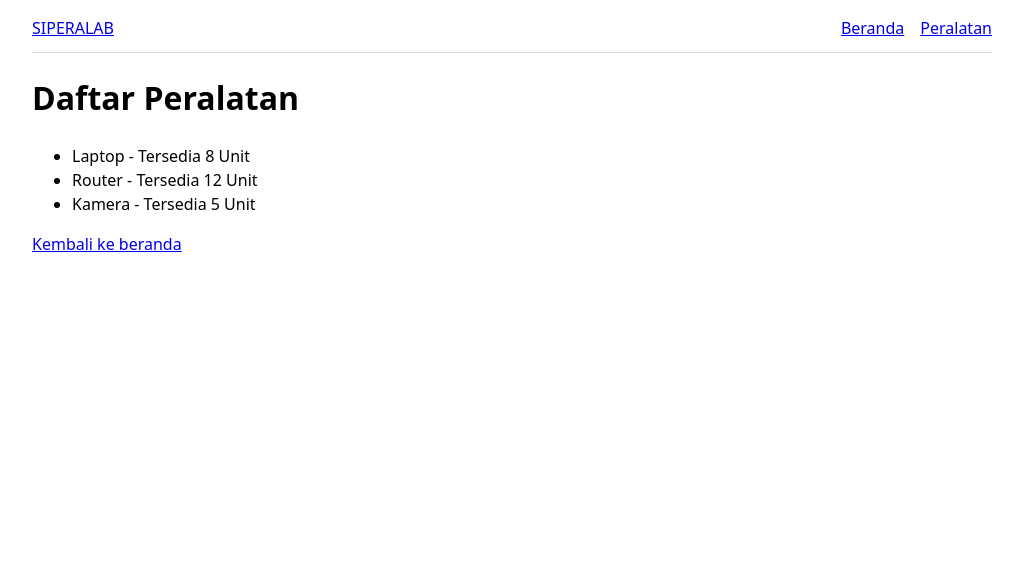
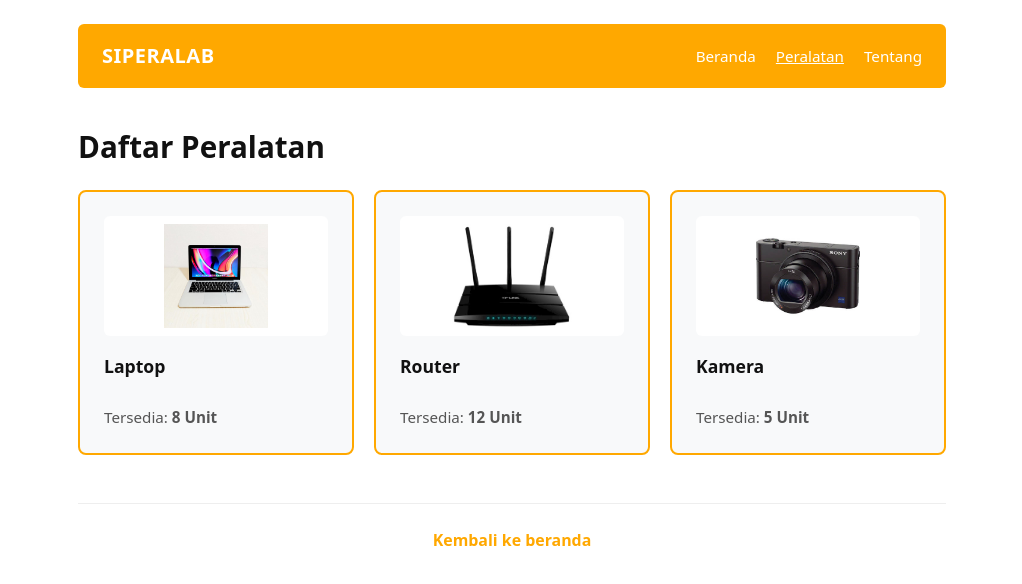
Before and after one commit to felfeit/SIPERALAB-komweb, a website built with Vite: page frontend/peralatan.html in a window 1280 px wide. Shown: the whole page, without its empty margins (128-1150 px from the left). Built offline with nearby package versions, Linux system fonts and the light colour scheme.

Commit message:
feat: tambah halaman tentang, tambah gambar pada halaman peralatan, modifikasi styles.css

```diff
--- a/frontend/peralatan.html
+++ b/frontend/peralatan.html
@@ -4,33 +4,51 @@
     <meta charset="UTF-8">
     <meta name="viewport" content="width=device-width, initial-scale=1.0">
     <meta name="description" content="Daftar peralatan SIPERALAB">
-
     <title>SIPERALAB | Peralatan</title>
 
     <link rel="stylesheet" href="/src/styles.css">
+    <link rel="icon" type="image/x-icon" href="/images/siperalab-favicon.png">
 </head>
 <body>
     <header class="site-header">
         <a href="/" class="brand">SIPERALAB</a>
-
         <nav aria-label="Navigasi utama">
             <a href="/">Beranda</a>
-            <a href="/peralatan.html">Peralatan</a>
+            <a href="/peralatan.html" class="active">Peralatan</a>
+            <a href="/tentang.html">Tentang</a>
         </nav>
     </header>
 
     <main>
-        <h1>Daftar Peralatan</h1>
+        <h1 class="hero-title">Daftar Peralatan</h1>
 
-        <ul>
-            <li>Laptop - Tersedia 8 Unit</li>
-            <li>Router - Tersedia 12 Unit</li>
-            <li>Kamera - Tersedia 5 Unit</li>
-        </ul>
+        <section class="card-grid">
+            <div class="card">
+                <div class="card-img-container">
+                    <img src="/images/laptop.jpg" alt="Gambar Laptop" class="card-img">
+                </div>
+                <h3>Laptop</h3>
+                <p>Tersedia: <strong>8 Unit</strong></p>
+            </div>
+            <div class="card">
+                <div class="card-img-container">
+                    <img src="/images/router.jpg" alt="Gambar Router" class="card-img">
+                </div>
+                <h3>Router</h3>
+                <p>Tersedia: <strong>12 Unit</strong></p>
+            </div>
+            <div class="card">
+                <div class="card-img-container">
+                    <img src="/images/kamera.jpg" alt="Gambar Kamera" class="card-img">
+                </div>
+                <h3>Kamera</h3>
+                <p>Tersedia: <strong>5 Unit</strong></p>
+            </div>
+        </section>
     </main>
 
     <footer>
-        <p><a href="/">Kembali ke beranda</a></p>
+        <h3><a href="/">Kembali ke beranda</a></h3>
     </footer>
 
     <script type="module" src="/src/main.js"></script>
--- a/frontend/src/styles.css
+++ b/frontend/src/styles.css
@@ -1,25 +1,171 @@
 :root {
- font-family: system-ui, sans-serif;
- line-height: 1.5;
+  --primary-color: #FFA800;
+  --primary-hover: #e09400;
+  --bg-card: #f8f9fa;
+  --text-color: #222222;
+  --text-muted: #555555;
+  --border-color: #FFA800;
+  --font-family: 'Montserrat', system-ui, -apple-system, sans-serif;
 }
+
+* {
+  box-sizing: border-box;
+  margin: 0;
+  padding: 0;
+}
+
 body {
- max-width: 960px;
+  font-family: var(--font-family);
+  line-height: 1.6;
+  color: var(--text-color);
+  max-width: 900px;
   margin: 0 auto;
- padding: 1rem;
+  padding: 1.5rem 1rem;
 }
+
+/* Header / Navbar */
 .site-header {
+  background-color: var(--primary-color);
+  color: #ffffff;
+  padding: 1rem 1.5rem;
+  border-radius: 6px;
   display: flex;
   justify-content: space-between;
   align-items: center;
- gap: 1rem;
- padding-bottom: 0.75rem;
- border-bottom: 1px solid #cbd5e1;
+  margin-bottom: 2.5rem;
 }
+
+.brand {
+  font-size: 1.25rem;
+  font-weight: 800;
+  color: #ffffff;
+  text-decoration: none;
+  letter-spacing: 0.5px;
+}
+
 nav {
   display: flex;
- gap: 1rem;
+  gap: 1.25rem;
 }
-img {
+
+nav a {
+  color: #ffffff;
+  text-decoration: none;
+  font-size: 0.95rem;
+  font-weight: 500;
+  transition: opacity 0.2s ease;
+}
+
+nav a:hover,
+nav a.active {
+  text-decoration: underline;
+}
+
+/* Main Content Styles */
+main {
+  margin-bottom: 3rem;
+}
+
+.hero-title {
+  font-size: 1.85rem;
+  font-weight: 800;
+  margin-bottom: 0.75rem;
+  color: #111111;
+  line-height: 1.3;
+}
+
+.hero-desc {
+  color: var(--text-muted);
+  font-size: 1rem;
+  margin-bottom: 2rem;
+}
+
+/* Grid Cards (Seperti di gambar) */
+.card-grid {
+  display: grid;
+  grid-template-columns: repeat(auto-fit, minmax(220px, 1fr));
+  gap: 1.25rem;
+  margin-top: 1.5rem;
+}
+
+/* styling gambar didalam card container */
+.card-img-container {
+  width: 100%;
+  height: 120px;
+  display: flex;
+  justify-content: center;
+  align-items: center;
+  margin-bottom: 1rem;
+  background-color: #ffffff;
+  border-radius: 6px;
+  padding: 0.5rem;
+}
+
+.card-img {
   max-width: 100%;
- height: auto;
+  max-height: 100%;
+  object-fit: contain;
 }
+
+.card {
+  background-color: var(--bg-card);
+  border: 2px solid var(--border-color);
+  border-radius: 8px;
+  padding: 1.5rem;
+  display: flex;
+  flex-direction: column;
+  justify-content: space-between;
+  min-height: 120px;
+}
+
+.card h3 {
+  font-size: 1.1rem;
+  font-weight: 700;
+  color: #111111;
+  margin-bottom: 1.5rem;
+}
+
+.card p {
+  color: var(--text-muted);
+  font-size: 0.95rem;
+}
+
+/* List Style untuk Halaman Tentang */
+.feature-list {
+  list-style: none;
+  margin-top: 1rem;
+}
+
+.feature-list li {
+  padding: 0.5rem 0;
+  position: relative;
+  padding-left: 1.5rem;
+}
+
+.feature-list li::before {
+  content: "•";
+  color: var(--primary-color);
+  font-weight: bold;
+  font-size: 1.5rem;
+  position: absolute;
+  left: 0;
+  top: -0.2rem;
+}
+
+/* Footer */
+footer {
+  text-align: center;
+  color: var(--text-muted);
+  font-size: 0.85rem;
+  padding-top: 1.5rem;
+  border-top: 1px solid #eeeeee;
+}
+
+footer a {
+  color: var(--primary-color);
+  text-decoration: none;
+}
+
+footer a:hover {
+  text-decoration: underline;
+}
```
Also changed, not shown: frontend/index.html (+14 -10 lines), frontend/tentang.html (added, +34 -0 lines), frontend/public/images/kamera.jpg (added), frontend/public/images/laptop.jpg (added), frontend/public/images/router.jpg (added), frontend/public/images/siperalab-favicon.png (added). Lines whose indentation alone changed are shown as unchanged.
